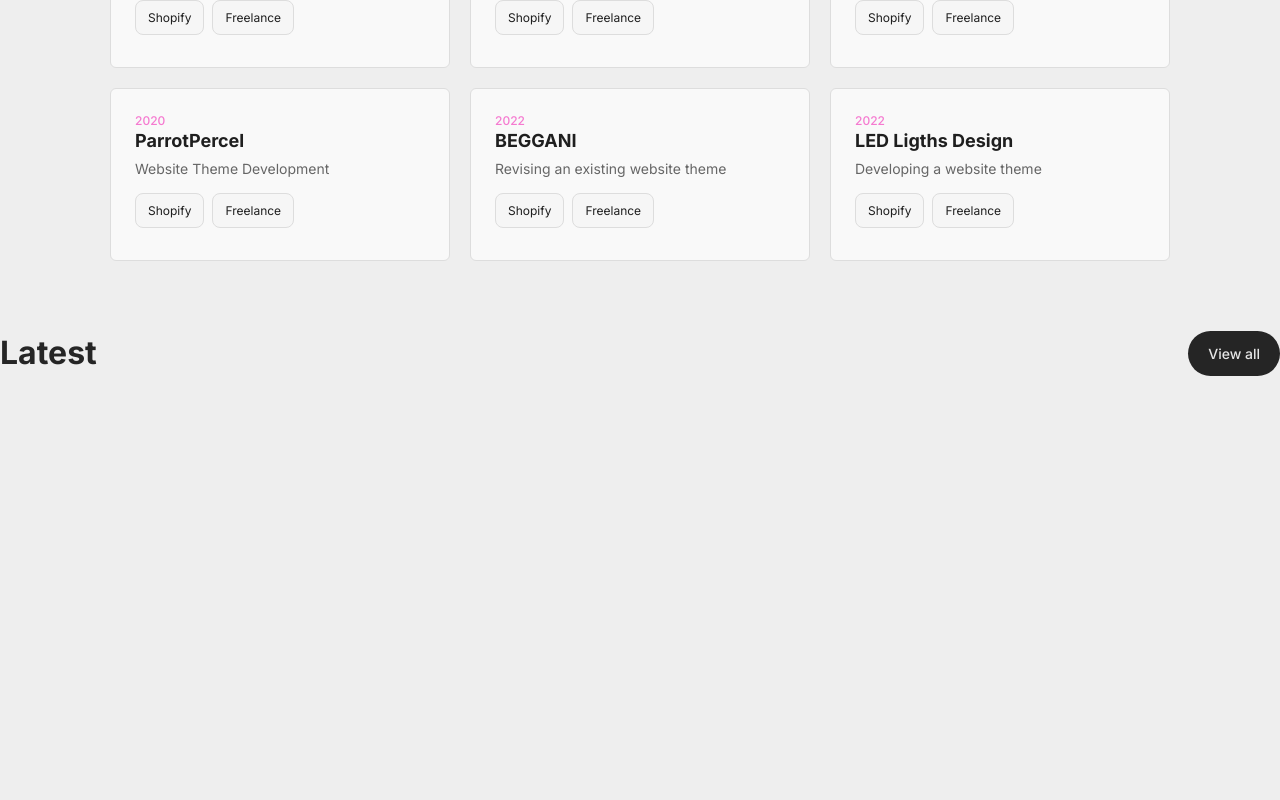
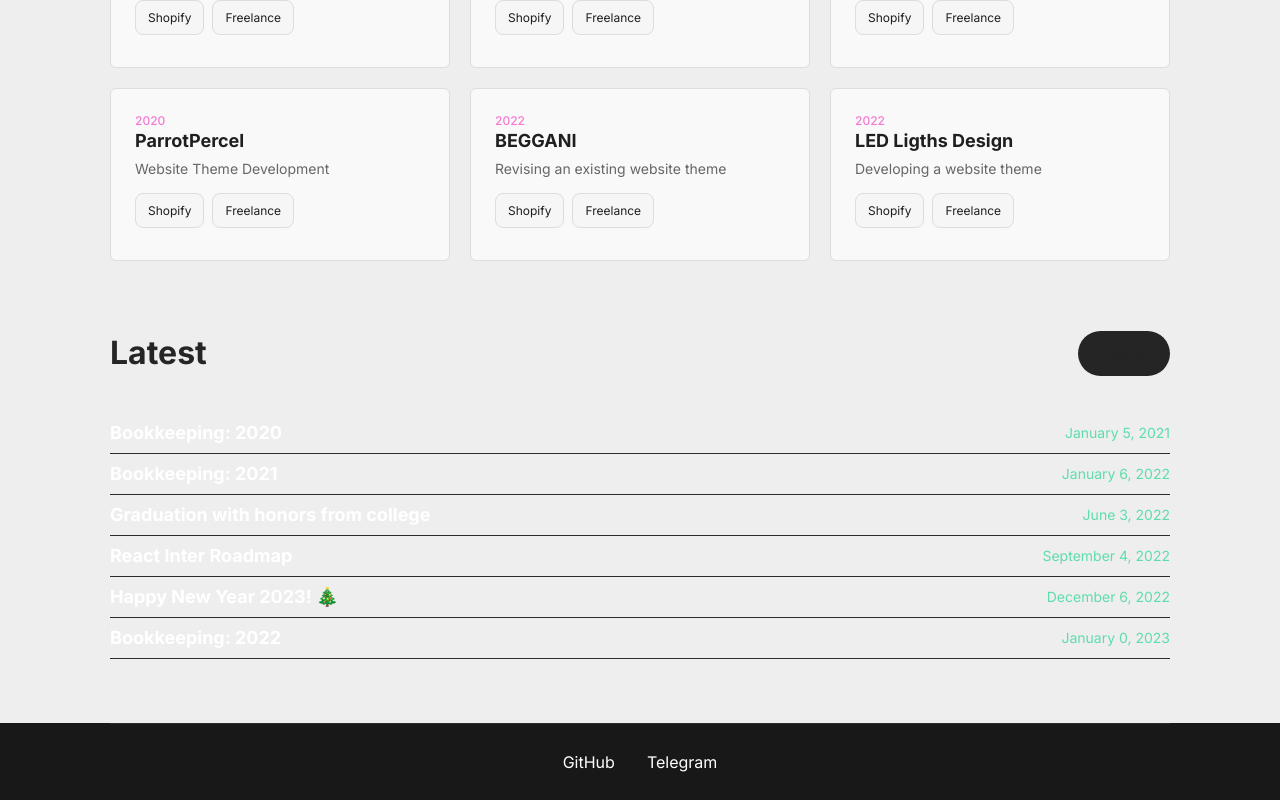
Before and after one commit to avavion/avavion.ru, a React (Vite) app: page / in a window 1280 px wide. Shown: the part 817-1617 px from the top of the page. Before the commit the page ends 1230 px from the top, so only its background shows below. Built offline with nearby package versions, Linux system fonts and the light colour scheme.

Commit message:
Add: articles and footer section

```diff
--- /dev/null
+++ b/src/components/Footer.jsx
@@ -0,0 +1,34 @@
+import { NavLink } from "react-router-dom";
+
+const SOCIALS = [
+  {
+    text: "GitHub",
+    link: "https://gihub.com/avavion",
+  },
+  {
+    text: "Telegram",
+    link: "https://t.me/avavion",
+  },
+];
+
+const Footer = () => {
+  return (
+    <footer className='footer' id='footer'>
+      <div className='container'>
+        <div className='wrapper'>
+          <ul className='d-flex align-items-center justify-content-center socials'>
+            {SOCIALS.map((social, index) => {
+              return (
+                <li key={index} className='social'>
+                  <NavLink target="_blank" to={social.link}>{social.text}</NavLink>
+                </li>
+              );
+            })}
+          </ul>
+        </div>
+      </div>
+    </footer>
+  );
+};
+
+export default Footer;
--- a/src/pages/HomePage.jsx
+++ b/src/pages/HomePage.jsx
@@ -2,6 +2,40 @@
 import { NavLink } from "react-router-dom";
 import Circles from "../components/Circles/Circles";
 import Card from "../components/Card";
+import { formatDate } from "../utils/formatDate";
+
+const initialStateArticles = [
+  {
+    id: 1,
+    title: "Bookkeeping: 2020",
+    date: new Date(2021, 0, 1),
+  },
+  {
+    id: 2,
+    title: "Bookkeeping: 2021",
+    date: new Date(2022, 0, 1),
+  },
+  {
+    id: 3,
+    title: "Graduation with honors from college",
+    date: new Date(2022, 5, 22),
+  },
+  {
+    id: 4,
+    title: "React Inter Roadmap",
+    date: new Date(2022, 8, 1),
+  },
+  {
+    id: 5,
+    title: "Happy New Year 2023! 🎄",
+    date: new Date(2022, 11, 31),
+  },
+  {
+    id: 6,
+    title: "Bookkeeping: 2022",
+    date: new Date(2023, 0, 1),
+  },
+];
 
 const intialStateCards = [
   {
@@ -11,7 +45,6 @@
     year: 2020,
     tags: ["Shopify", "Freelance"],
   },
-
   {
     id: 2,
     title: "Potted",
@@ -55,6 +88,7 @@
 
 const HomePage = () => {
   const [cards, setCards] = useState(intialStateCards);
+  const [articles, setArticles] = useState(initialStateArticles);
 
   return (
     <>
@@ -99,6 +133,7 @@
       </section>
 
       <section className='section blog'>
+        <div className='container'>
           <header className='section-header'>
             <h2 className='section-header__title'>Latest </h2>
 
@@ -106,6 +141,18 @@
               View all
             </NavLink>
           </header>
+
+          <ul className='articles'>
+            {articles.map((article) => {
+              return (
+                <li className='article' key={article.id}>
+                  <NavLink className='article__title'>{article.title}</NavLink>
+                  <p className='article__date'>{formatDate(article.date)}</p>
+                </li>
+              );
+            })}
+          </ul>
+        </div>
       </section>
     </>
   );
--- a/src/pages/Root.jsx
+++ b/src/pages/Root.jsx
@@ -2,12 +2,14 @@
 import { Outlet } from "react-router-dom";
 
 import "../styles/style.scss";
+import Footer from "../components/Footer";
 
 const Root = () => {
   return (
     <>
       <Header />
       <Outlet />
+      <Footer />
     </>
   );
 };
--- a/src/styles/base.scss
+++ b/src/styles/base.scss
@@ -51,8 +51,7 @@
 }
 
 a,
-a:hover,
-a:visited {
+a:hover {
   text-decoration: none;
   color: inherit;
 }
@@ -66,6 +65,18 @@
   width: 100%;
   margin: 0 auto;
   padding: 0 var(--container-offset);
+}
+
+.d-flex {
+  display: flex;
+}
+
+.align-items-center {
+  align-items: center;
+}
+
+.justify-content-center {
+  justify-content: center;
 }
 
 .section {
--- /dev/null
+++ b/src/styles/components/_article.scss
@@ -0,0 +1,30 @@
+.articles {
+  .article {
+    padding: 8px 0;
+
+    display: flex;
+    flex-direction: row;
+    align-items: center;
+    justify-content: space-between;
+
+    font-family: var(--inter);
+    line-height: 150%;
+
+    border-bottom: 1px solid var(--gray-7);
+
+    &__title {
+      font-weight: 700;
+      font-size: calc(var(--fz) * 1.125);
+      color: var(--white, #fff);
+    }
+
+    &__date {
+      font-family: "Inter";
+      font-style: normal;
+      font-weight: 400;
+      font-size: calc(var(--fz) * 0.875);
+      text-align: right;
+      color: #5eddac;
+    }
+  }
+}
--- a/src/styles/components/_button.scss
+++ b/src/styles/components/_button.scss
@@ -1,11 +1,12 @@
 .button {
+  --text: var(--gray-2);
   border: none;
   outline: none;
 
   font-weight: 500;
   font-size: calc(var(--fz) * 0.875);
   line-height: 150%;
-  color: #e6e6e6;
+  color: var(--text);
 
   display: flex;
   flex-direction: row;
@@ -20,6 +21,10 @@
 
   cursor: pointer;
 
+  @media (prefers-color-scheme: light) {
+    --text: var(--gray-8);
+  }
+
   &:hover {
     color: #fff;
   }
--- /dev/null
+++ b/src/styles/components/_footer.scss
@@ -0,0 +1,17 @@
+.footer {
+  margin-top: 64px;
+  background-color: var(--gray-10);
+  .wrapper {
+    border-top: 1px solid var(--gray-7);
+    padding: 24px;
+
+    .socials {
+      gap: 32px;
+
+      a {
+        font-size: var(--fz);
+        color: #fff;
+      }
+    }
+  }
+}
--- a/src/styles/style.scss
+++ b/src/styles/style.scss
@@ -8,3 +8,5 @@
 @import "./components/welcome.scss";
 @import "./components/projects.scss";
 @import "./components/circle.scss";
+@import "./components/article.scss";
+@import "./components/footer.scss";
--- /dev/null
+++ b/src/utils/formatDate.js
@@ -0,0 +1,22 @@
+export const formatDate = (date) => {
+  const months = [
+    "January",
+    "February",
+    "March",
+    "April",
+    "May",
+    "June",
+    "July",
+    "August",
+    "September",
+    "October",
+    "November",
+    "December",
+  ];
+
+  const year = new Date(date).getFullYear();
+  const month = months[new Date(date).getMonth()];
+  const day = new Date(date).getDay();
+
+  return `${month} ${day}, ${year}`;
+};
```
Also changed, not shown: src/serivces/Storage.js (added, +19 -0 lines). Lines whose indentation alone changed are shown as unchanged.
